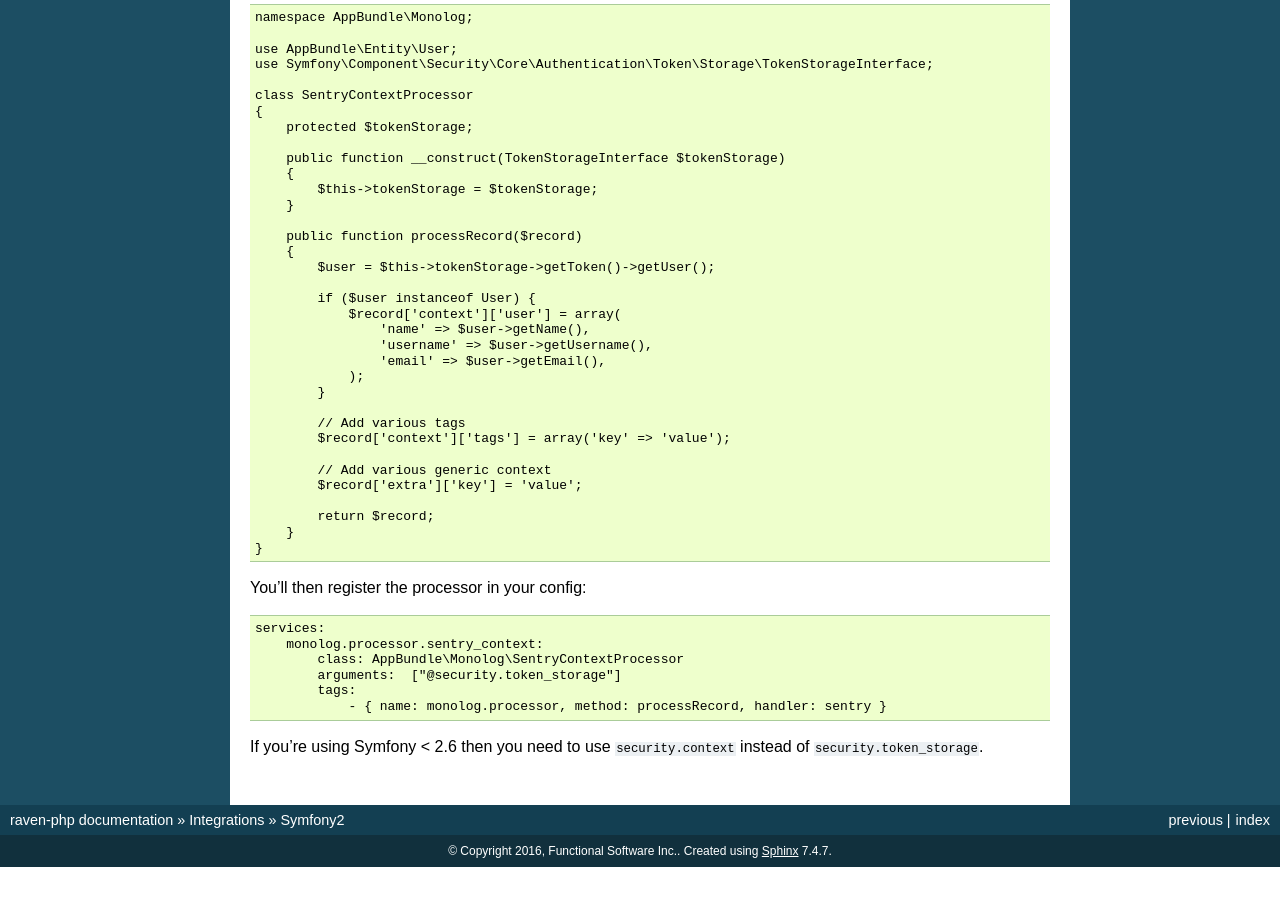
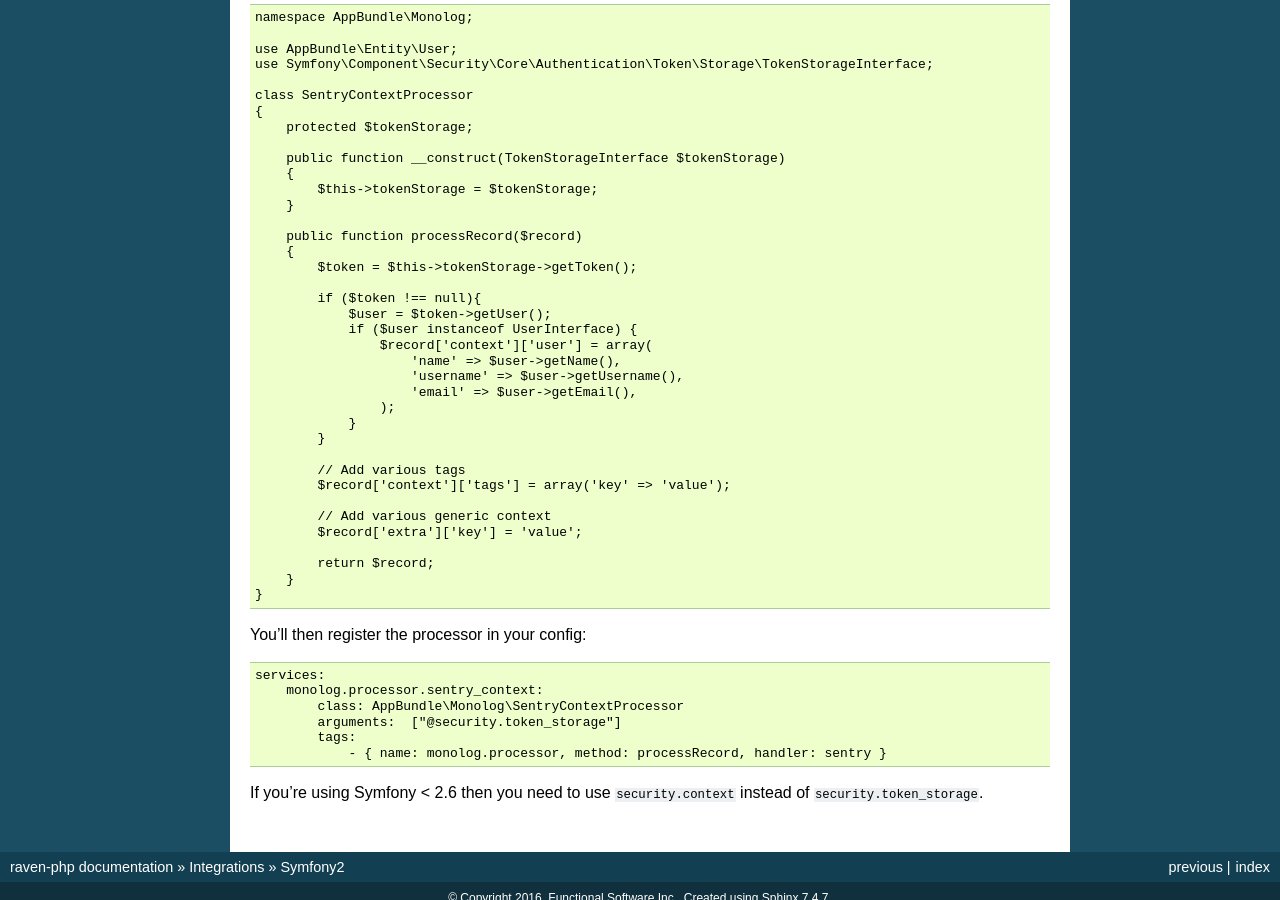
Before and after one commit to getsentry/sentry-php, a Sphinx documentation site: the page built from docs/integrations/symfony2.rst, in a window 1280 px wide and 900 px high, scrolled down 628 px. Built offline with Sphinx 7.4.7, drawn with Linux system fonts in a browser that asks for light colours; the version number could not be read and is left out; before the commit the page ends 1495 px from its top, so only the background shows below that.

Commit message:
Improve user context docs to be more correct

```diff
--- a/docs/integrations/symfony2.rst
+++ b/docs/integrations/symfony2.rst
@@ -53,14 +53,17 @@ Capturing context can be done via a monolog processor:
 
         public function processRecord($record)
         {
-            $user = $this->tokenStorage->getToken()->getUser();
+            $token = $this->tokenStorage->getToken();
 
-            if ($user instanceof User) {
-                $record['context']['user'] = array(
-                    'name' => $user->getName(),
-                    'username' => $user->getUsername(),
-                    'email' => $user->getEmail(),
-                );
+            if ($token !== null){
+                $user = $token->getUser();
+                if ($user instanceof UserInterface) {
+                    $record['context']['user'] = array(
+                        'name' => $user->getName(),
+                        'username' => $user->getUsername(),
+                        'email' => $user->getEmail(),
+                    );
+                }
             }
 
             // Add various tags
```
